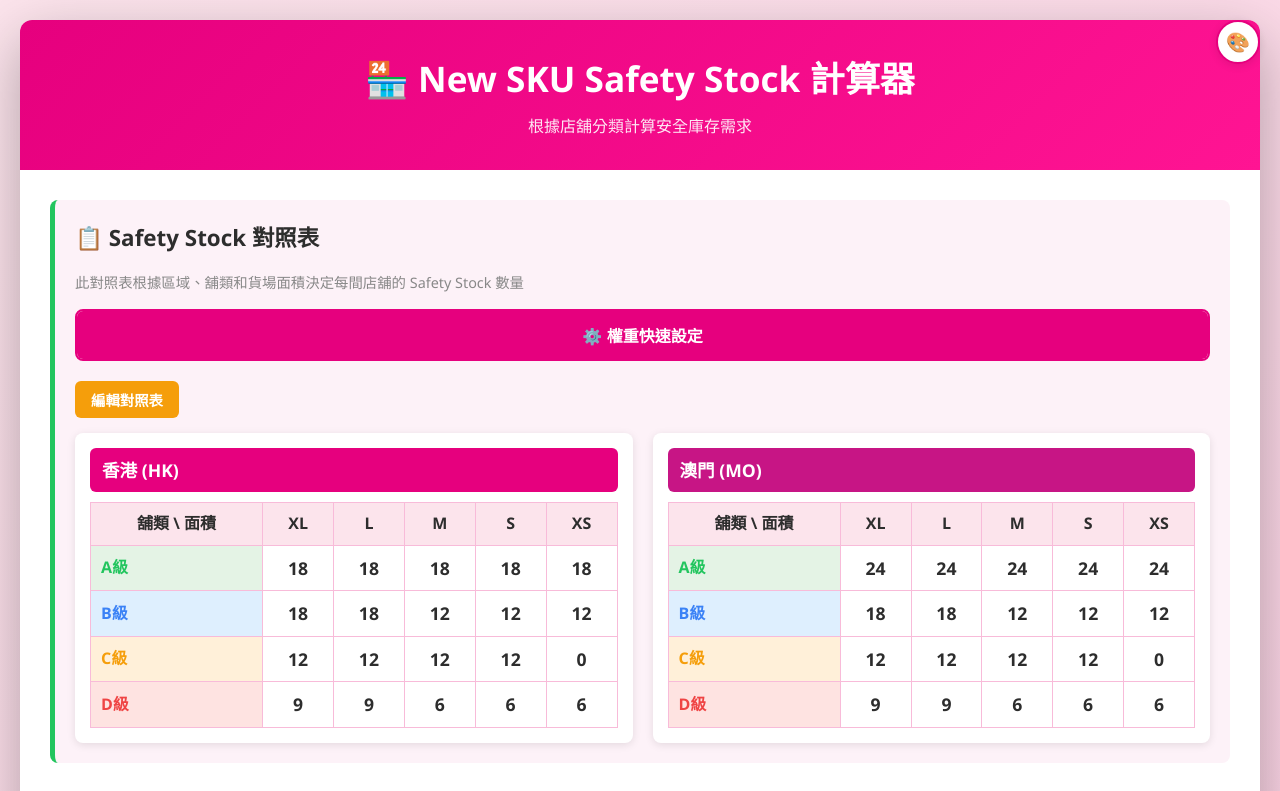
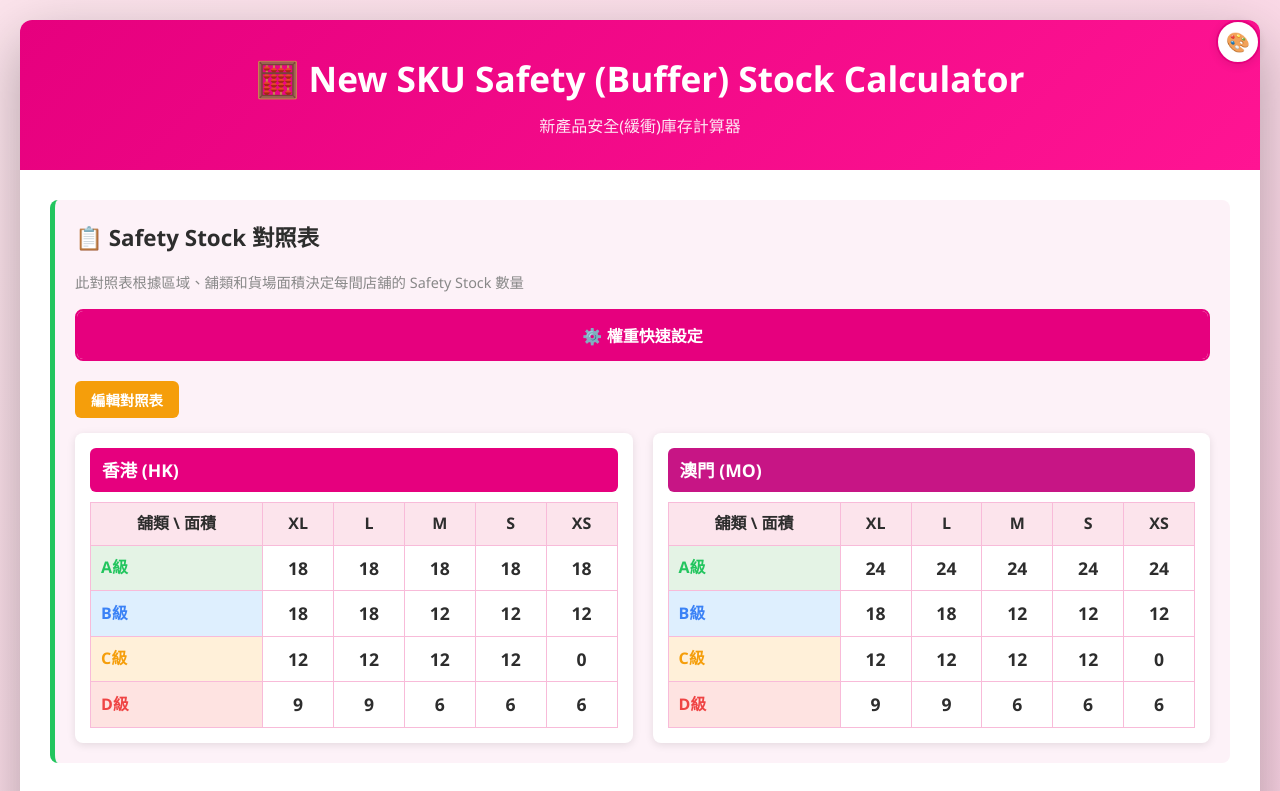
Before and after one commit to rickyyue315/NewSKUsafetystockCalculator, a website: page index.html in a window 1280 px wide. Shown: the top 791 px of the page. Drawn offline with Linux system fonts and the light colour scheme.

Commit message:
Add files via upload

```diff
--- a/index.html
+++ b/index.html
@@ -20,8 +20,8 @@
 
     <div class="container">
         <header>
-            <h1>🏪 New SKU Safety Stock 計算器</h1>
-            <p class="subtitle">根據店舖分類計算安全庫存需求</p>
+            <h1>🧮 New SKU Safety (Buffer) Stock Calculator</h1>
+            <p class="subtitle">新產品安全(緩衝)庫存計算器</p>
         </header>
 
         <main>
```
